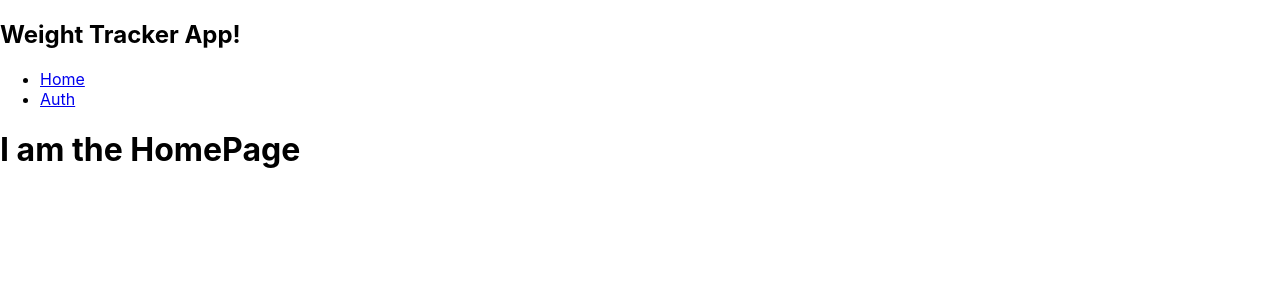
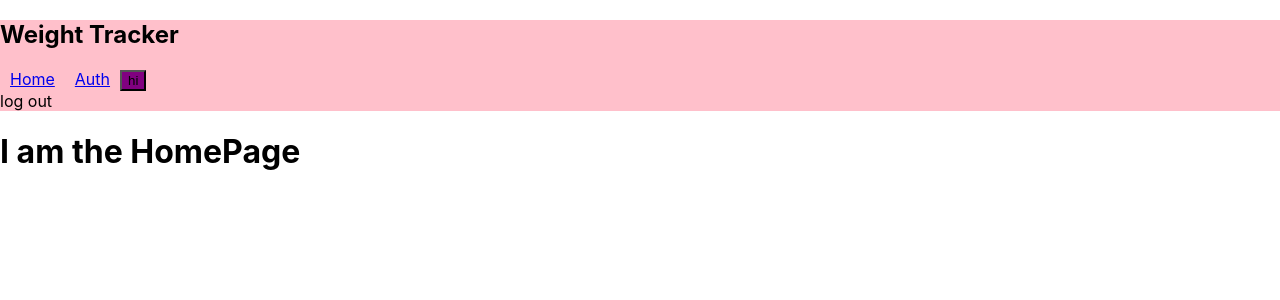
Before and after one commit to N8ers/weight-tracker-app, a React (Create React App) app: page / in a window 1280 px wide. Shown: the top 300 px of the page. Built offline with nearby package versions, Linux system fonts and the light colour scheme.

Commit message:
create NavBar + change login/logout on context

```diff
--- a/src/App.js
+++ b/src/App.js
@@ -1,28 +1,31 @@
-import { Link, Route, Routes } from "react-router-dom"
+import { Route, Routes } from "react-router-dom"
+
+import AuthContext from "./context/auth-context"
 
 import HomePage from "./pages/home/HomePage"
 import AuthPage from "./pages/auth/AuthPage"
 
+import NavBar from "./components/UI/NavBar/NavBar"
+
 export default function App() {
+  const fireThing = () => {
+    console.log("fire thing")
+  }
+
   return (
-    <>
-      <nav>
-        <h1>Weight Tracker App!</h1>
-        <ul>
-          <li>
-            <Link to="/">Home</Link>
-          </li>
-          <li>
-            <Link to="/auth">Auth</Link>
-          </li>
-        </ul>
-      </nav>
+    <AuthContext.Provider
+      value={{
+        isLoggedIn: false,
+        onPress: fireThing,
+      }}
+    >
+      <NavBar />
 
       <Routes>
         <Route path="/" element={<HomePage />} />
         <Route path="/auth" element={<AuthPage />} />
         <Route path="*" element={<AuthPage />} />
       </Routes>
-    </>
+    </AuthContext.Provider>
   )
 }
--- /dev/null
+++ b/src/components/UI/NavBar/NavBar.js
@@ -0,0 +1,28 @@
+import { useContext } from "react"
+import { Link } from "react-router-dom"
+
+import AuthContext from "../../../context/auth-context"
+
+import styles from "./NavBar.module.css"
+
+export default function NavBar() {
+  const ctx = useContext(AuthContext)
+
+  return (
+    <div className={styles.wrapper}>
+      <nav>
+        <h1>Weight Tracker</h1>
+        <Link className={styles.link} to="/">
+          Home
+        </Link>
+        <Link className={styles.link} to="/auth">
+          Auth
+        </Link>
+
+        <button className={styles.loginLogoutBtn}>hi</button>
+
+        {ctx.isLoggedIn ? <div>login</div> : <div>log out</div>}
+      </nav>
+    </div>
+  )
+}
--- /dev/null
+++ b/src/components/UI/NavBar/NavBar.module.css
@@ -0,0 +1,11 @@
+.wrapper {
+  background-color: pink;
+}
+
+.link {
+  margin: 10px;
+}
+
+.loginLogoutBtn {
+  background-color: purple;
+}
--- /dev/null
+++ b/src/context/auth-context.js
@@ -0,0 +1,11 @@
+import { createContext } from "react"
+
+const AuthContext = createContext({
+  isLoggedIn: false,
+})
+
+export default AuthContext
+
+// context has 2 parts
+// provide it - all components wrapped by it should have access
+// consume it - hook into/listen to it
```
Also changed, not shown: 2 other files (tests, documents, lock files or other folders).
